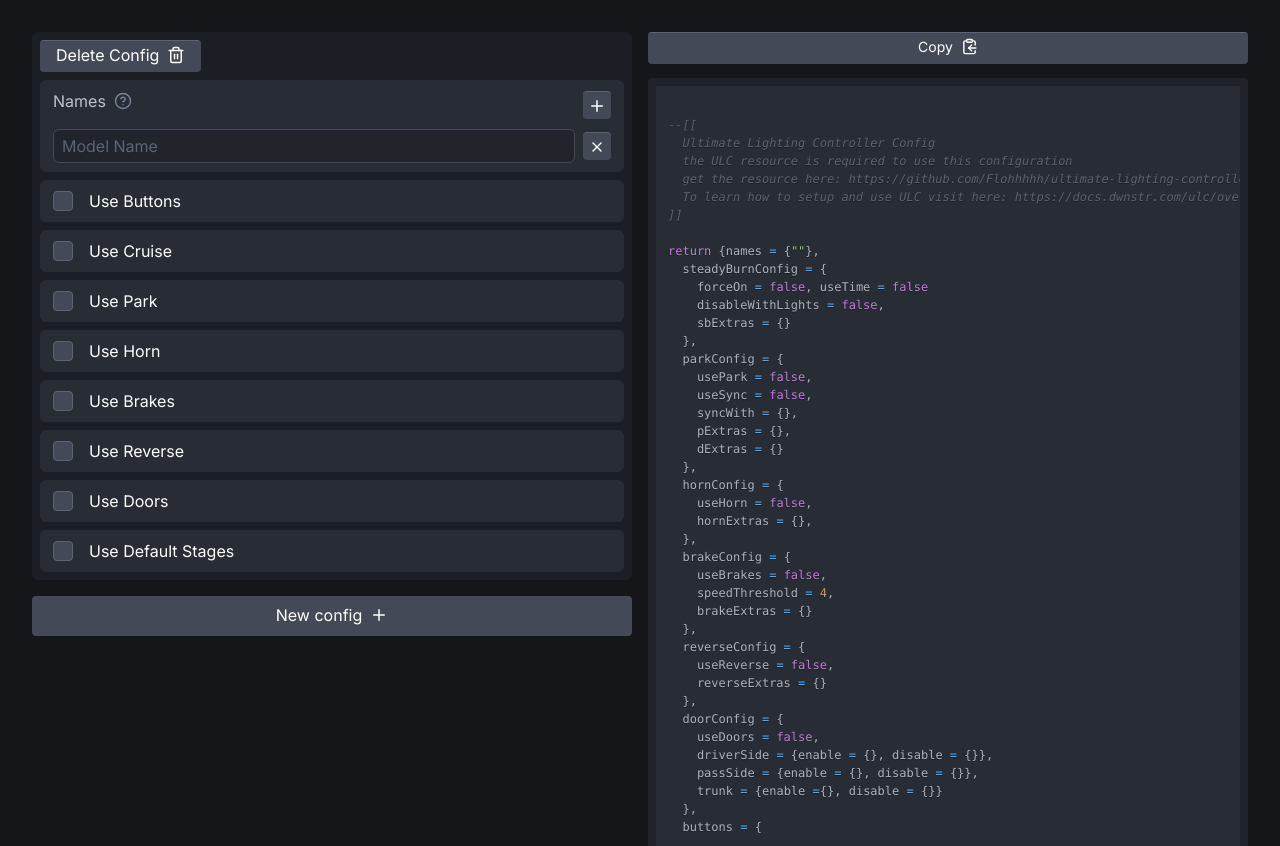
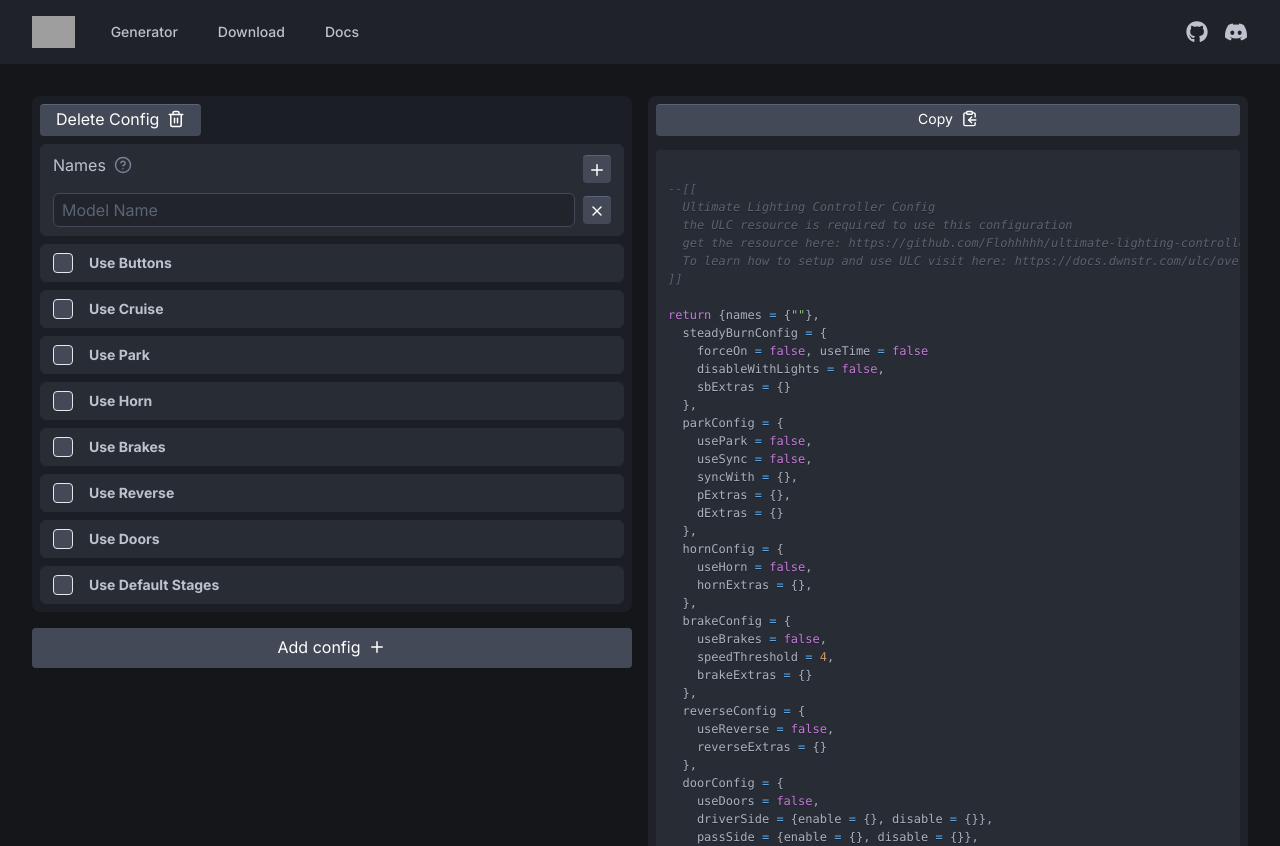
Before and after one commit to dwnstr/ulc-app, a Next.js app: page /generator in a window 1280 px wide. Shown: the top 846 px of the page. Built offline with nearby package versions, Linux system fonts and the light colour scheme; grey boxes are pictures that could not be loaded; what tailwindcss-radix would draw is missing.

Commit message:
Layout & meta

```diff
--- a/app/generator/page.jsx
+++ b/app/generator/page.jsx
@@ -8,7 +8,7 @@
   return (
     <main className='bg-shark-950'>
       {/* right section */}
-      <div className='w-full max-w-[1920px] mx-auto sm:grid sm:grid-cols-2 min-h-screen p-8 gap-4'>
+      <div className='w-full max-w-[1400px] mx-auto md:grid sm:grid-cols-2 min-h-screen p-8 gap-4'>
         <Input />
         <CodeWindow />
       </div>
--- a/app/layout.tsx
+++ b/app/layout.tsx
@@ -3,6 +3,8 @@
 import "./globals.css";
 
 import { Providers } from "../context/providers";
+import Header from '@/components/layout/Header';
+import Footer from '@/components/layout/Footer';
 
 const inter = Inter({ subsets: ["latin"] });
 
@@ -19,7 +21,11 @@
   return (
     <html lang='en'>
       <body className={inter.className}>
-        <Providers>{children}</Providers>
+        <Providers>
+          <Header/>
+          {children}
+          <Footer/>
+        </Providers>
       </body>
     </html>
   );
--- a/components/code/CodeWindow.jsx
+++ b/components/code/CodeWindow.jsx
@@ -72,11 +72,11 @@
 return ${configsString.substring(1)}`;
 
   return (
-    <section className='flex flex-col gap-2'>
+    <section className='flex flex-col gap-2 border-8 bg-shark-800 border-shark-800 rounded-lg'>
       <CopyButton content={code}/>
       {/* https://github.com/react-syntax-highlighter/react-syntax-highlighter#readme */}
       <SyntaxHighlighter
-        className='w-full h-full text-xs border-8 border-shark-800 rounded-lg'
+        className='w-full h-full text-xs '
         language='lua'
         style={oneDark}
         codeTagProps={{
--- a/components/input/Input.jsx
+++ b/components/input/Input.jsx
@@ -9,14 +9,13 @@
 import NumberInput from "./NumberInput";
 import SelectBox from "./SelectBox";
 import ButtonInputGroup from "./ButtonInputGroup";
-import { Collapsible } from "@radix-ui/react-collapsible";
 
 const ConfigInputGroup = (props) => {
   const { config } = props;
   const { removeConfig } = useContext(ConfigsContext);
 
   return (
-    <div className='flex flex-col gap-2 w-full p-2 bg-shark-800/70 rounded-md'>
+    <div className='flex flex-col gap-2 w-full p-2 bg-shark-800/70 rounded-lg'>
       <div className='flex justify-between w-full'>
         {/* remove button */}
         <button
@@ -299,7 +298,7 @@
           addConfig();
         }}
       >
-        <p className='text-s pointer-events-none'>New config</p>
+        <p className='text-s pointer-events-none'>Add config</p>
         <Plus size={18} />
       </button>
     </section>
--- a/components/input/Label.jsx
+++ b/components/input/Label.jsx
@@ -5,7 +5,7 @@
 
   return (
     <div className="text-shark-200 flex gap-2 mb-2">
-      <label>{text}</label>
+      <label className='select-none'>{text}</label>
       <Tooltip text={tooltipText}/>
     </div>
 
--- a/components/input/ToggleCheckbox.jsx
+++ b/components/input/ToggleCheckbox.jsx
@@ -18,13 +18,13 @@
         key={`${configId}${field}`}
         onCheckedChange={handleChange}
         checked={value}
-        className='hover:brightness-125 flex h-5 w-5 items-center justify-center rounded-[4px] bg-shark-600 border border-shark-500 aria-checked:bg-emerald-600 outline-none focus:outline-emerald-500'
+        className='hover:brightness-125 flex h-5 w-5 items-center justify-center rounded-[4px] bg-shark-600 border border-shark-500aria-checked:bg-emerald-600 outline-none focus:outline-emerald-500'
       >
         <Checkbox.Indicator className=''>
           <Check className='w-4 h-4' />
         </Checkbox.Indicator>
       </Checkbox.Root>
-      <label className=''>{label}</label>
+      <label className='text-sm text-shark-200 font-bold select-none'>{label}</label>
     </div>
   );
 };
--- /dev/null
+++ b/components/layout/Footer.jsx
@@ -0,0 +1,4 @@
+
+export default function Footer() {
+    return (<footer className="py-24 bg-shark-800"></footer>)
+}
--- /dev/null
+++ b/components/layout/Header.jsx
@@ -0,0 +1,98 @@
+"use client"
+import { Fragment } from 'react'
+import { Disclosure, Menu, Transition } from '@headlessui/react'
+import { Menu as MenuIcon, X } from 'lucide-react';
+import { FaDiscord, FaGithub } from "react-icons/fa";
+
+const navigation = [
+    { name: 'Generator', href: '/generator', current: true },
+    { name: 'Download', href: 'https://github.com/Flohhhhh/ultimate-lighting-controller/releases/latest', current: false },
+    { name: 'Docs', href: 'https://docs.dwnstr.com/ulc/overview', current: false },
+]
+
+function classNames(...classes) {
+  return classes.filter(Boolean).join(' ')
+}
+
+export default function Header() {
+  return (
+    <Disclosure as="nav" className="bg-shark-800">
+      {({ open }) => (
+        <>
+          <div className="mx-auto max-w-7xl px-8 sm:px-6 lg:px-8">
+            <div className="relative flex h-16 items-center justify-between">
+              <div className="absolute inset-y-0 left-0 flex items-center sm:hidden">
+                {/* Mobile menu button*/}
+                <Disclosure.Button className="relative inline-flex items-center justify-center rounded-md p-2 text-shark-400 hover:bg-shark-700 hover:text-white focus:outline-none focus:ring-2 focus:ring-inset focus:ring-white">
+                  <span className="absolute -inset-0.5" />
+                  <span className="sr-only">Open main menu</span>
+                  {open ? (
+                    <X className="block h-6 w-6" aria-hidden="true" />
+                  ) : (
+                    <MenuIcon className="block h-6 w-6" aria-hidden="true" />
+                  )}
+                </Disclosure.Button>
+              </div>
+              <div className="flex flex-1 items-center justify-center sm:items-stretch sm:justify-start">
+                <a className="flex flex-shrink-0 items-center" href="https://dwnstr.com" target="_blank">
+                  <img
+                    className="h-8 w-auto"
+                    src="https://i.imgur.com/YmvNkV6.png"
+                    alt="Dawnstar"
+                  />
+                </a>
+                <div className="hidden sm:ml-6 sm:block">
+                  <div className="flex space-x-4">
+                    {navigation.map((item) => (
+                      <a
+                        key={item.name}
+                        href={item.href}
+                        target='blank'
+                        className={classNames(
+                          'bg-shark-800 text-shark-200 hover:bg-shark-700 hover:text-white transition',
+                          'rounded-md px-3 py-2 text-sm font-medium'
+                        )}
+                        aria-current={item.current ? 'page' : undefined}
+                      >
+                        {item.name}
+                      </a>
+                    ))}
+                  </div>
+                </div>
+              </div>
+              <div className="absolute inset-y-0 right-0 flex items-center">
+                <div className="flex items-center justify-center gap-4 h-full text-shark-200">
+                  <a target="_blank" href="https://github.com" className='hover:scale-110 transition'>
+                    <FaGithub size={22}/>
+                  </a>
+                  <a target="_blank" href="https://discord.com" className='hover:scale-110 transition'>
+                    <FaDiscord size={24}/>
+                  </a>
+                </div>
+              </div>
+            </div>
+          </div>
+
+          <Disclosure.Panel className="sm:hidden">
+            <div className="space-y-1 px-2 pb-3 pt-2">
+              {navigation.map((item) => (
+                <Disclosure.Button
+                  key={item.name}
+                  as="a"
+                  href={item.href}
+                  className={classNames(
+                    item.current ? 'bg-shark-900 text-white' : 'text-shark-300 hover:bg-shark-700 hover:text-white',
+                    'block rounded-md px-3 py-2 text-base font-medium'
+                  )}
+                  aria-current={item.current ? 'page' : undefined}
+                >
+                  {item.name}
+                </Disclosure.Button>
+              ))}
+            </div>
+          </Disclosure.Panel>
+        </>
+      )}
+    </Disclosure>
+  )
+}
--- a/package.json
+++ b/package.json
@@ -9,6 +9,7 @@
     "lint": "next lint"
   },
   "dependencies": {
+    "@headlessui/react": "^1.7.17",
     "@radix-ui/react-checkbox": "^1.0.4",
     "@radix-ui/react-collapsible": "^1.0.3",
     "@radix-ui/react-popover": "^1.0.7",
@@ -21,6 +22,7 @@
     "react": "^18",
     "react-copy-to-clipboard": "^5.1.0",
     "react-dom": "^18",
+    "react-icons": "^4.12.0",
     "react-syntax-highlighter": "^15.5.0",
     "tailwindcss-radix": "^2.8.0"
   },
--- a/tailwind.config.ts
+++ b/tailwind.config.ts
@@ -23,39 +23,6 @@
           950: "#14161A",
         },
       },
-
-      keyframes: {
-        slideUpAndFade: {
-          //@ts-ignore
-          from: { opacity: 0, transform: 'translateY(2px)' },
-          //@ts-ignore
-          to: { opacity: 1, transform: 'translateY(0)' },
-        },
-        slideRightAndFade: {
-          //@ts-ignore
-          from: { opacity: 0, transform: 'translateX(-2px)' },
-          //@ts-ignore
-          to: { opacity: 1, transform: 'translateX(0)' },
-        },
-        slideDownAndFade: {
-          //@ts-ignore
-          from: { opacity: 0, transform: 'translateY(-2px)' },
-          //@ts-ignore
-          to: { opacity: 1, transform: 'translateY(0)' },
-        },
-        slideLeftAndFade: {
-          //@ts-ignore
-          from: { opacity: 0, transform: 'translateX(2px)' },
-          //@ts-ignore
-          to: { opacity: 1, transform: 'translateX(0)' },
-        },
-      },
-      animation: {
-        slideUpAndFade: 'slideUpAndFade 400ms cubic-bezier(0.16, 1, 0.3, 1)',
-        slideRightAndFade: 'slideRightAndFade 400ms cubic-bezier(0.16, 1, 0.3, 1)',
-        slideDownAndFade: 'slideDownAndFade 400ms cubic-bezier(0.16, 1, 0.3, 1)',
-        slideLeftAndFade: 'slideLeftAndFade 400ms cubic-bezier(0.16, 1, 0.3, 1)',
-      },
     },
   },
 
```
Also changed, not shown: 1 other file (tests, documents, lock files or other folders).
